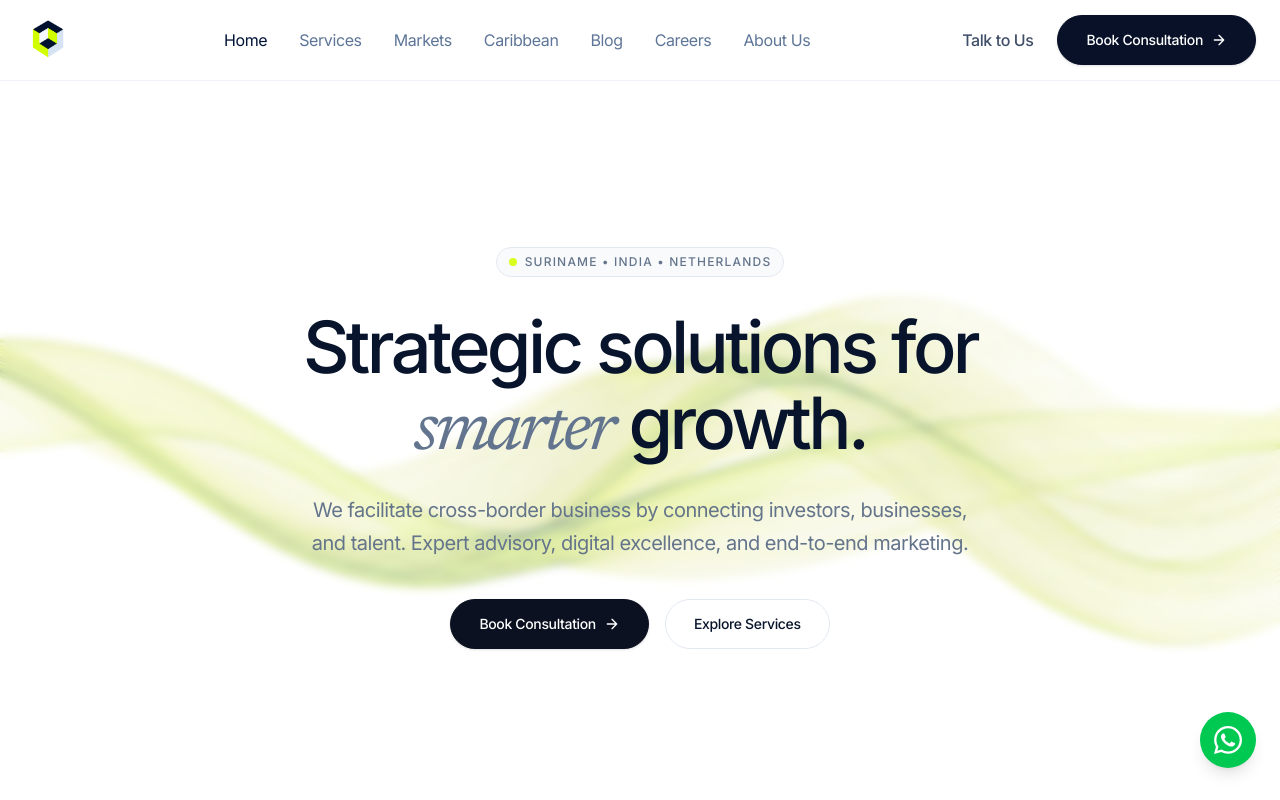
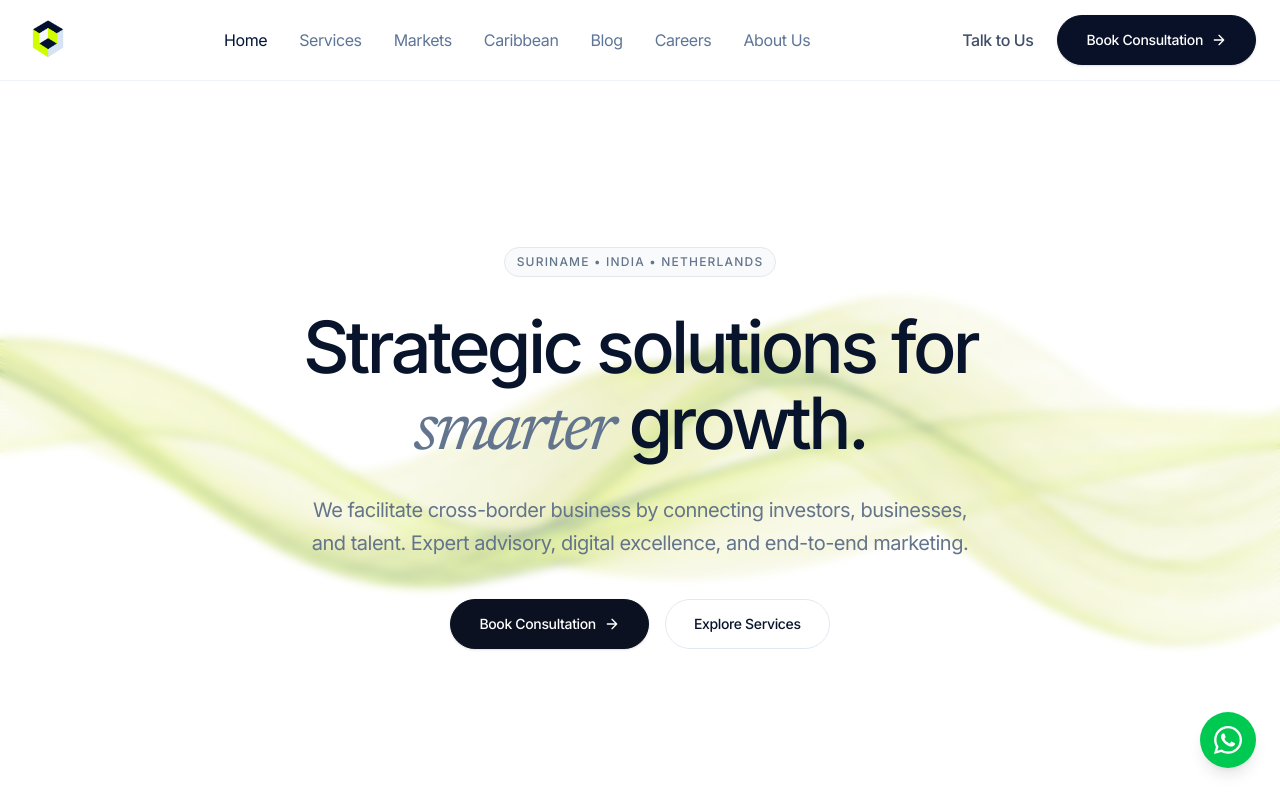
Before and after one commit to areesh18/Shanaark_ventures, a React (Vite) app: page /#/ in a window 1280 px wide. Shown: the top 800 px of the page. Built offline with nearby package versions, Linux system fonts and the light colour scheme.

Commit message:
remove green dot badge

```diff
--- a/src/pages/Home/Home.jsx
+++ b/src/pages/Home/Home.jsx
@@ -171,7 +171,7 @@ const Home = () => {
         <div className="max-w-4xl mx-auto relative z-10 flex flex-col items-center">
           {/* Badge */}
           <div className="inline-flex items-center gap-2 px-3 py-1.5 rounded-full bg-(--color-bg-secondary) border border-(--color-border) mb-6 sm:mb-8 animate-fade-up">
-            <span className="flex h-2 w-2 rounded-full bg-(--color-accent) shrink-0" />
+
             <span className="text-[11px] sm:text-xs font-medium text-(--color-text-secondary) uppercase tracking-widest">
               Suriname • India • Netherlands
             </span>
```
